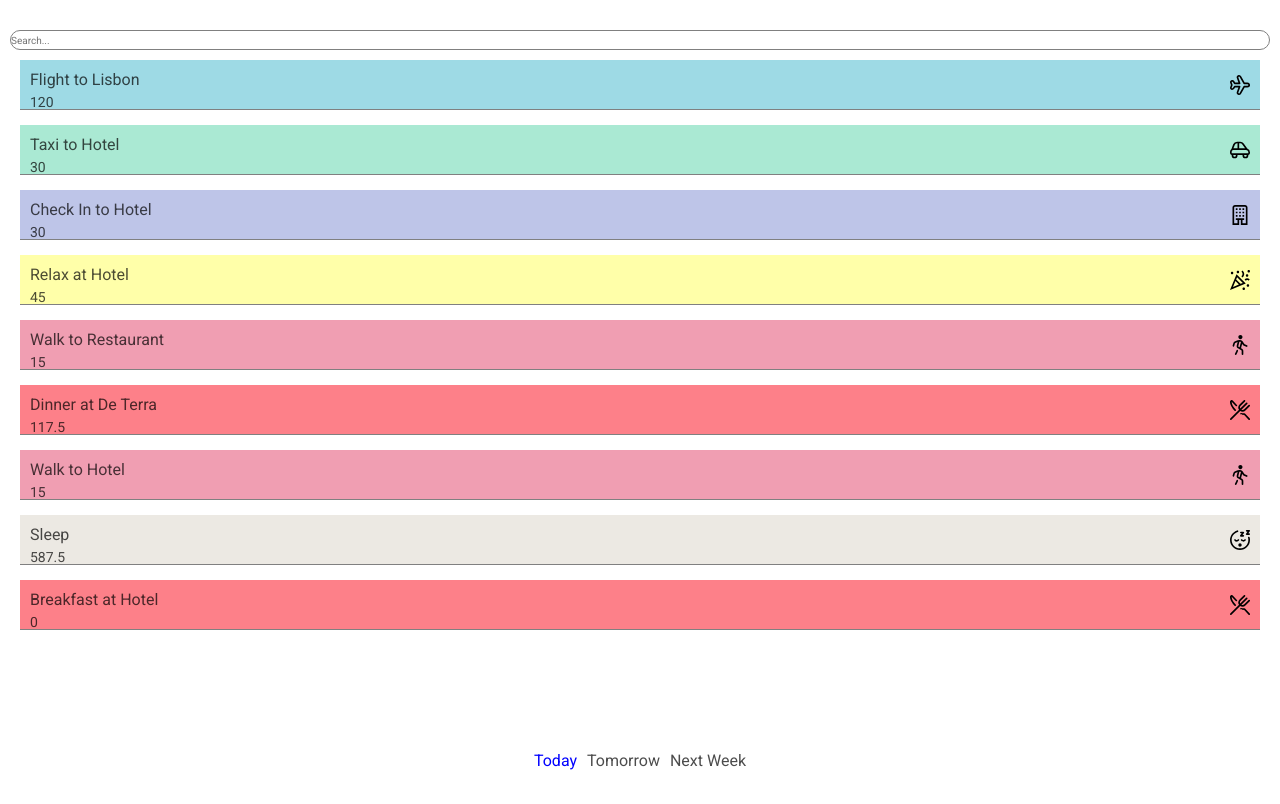
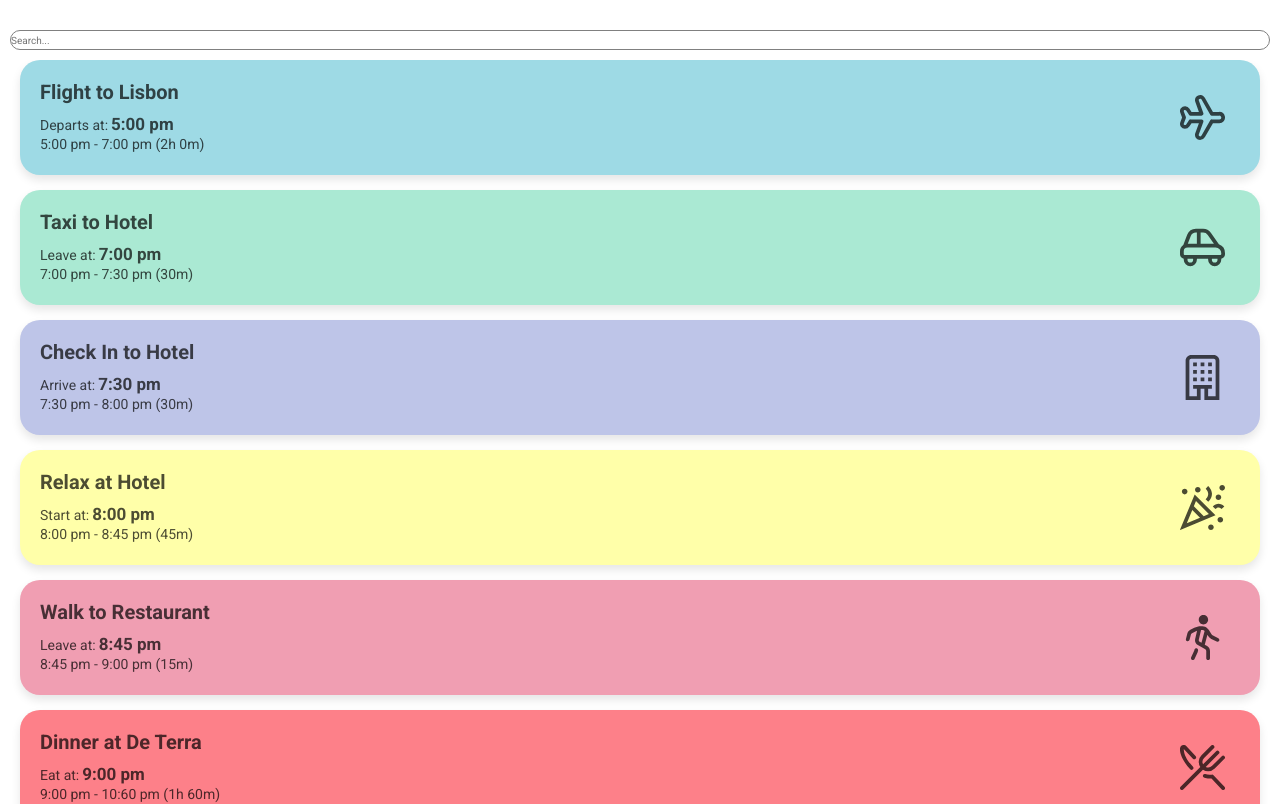
Before and after one commit to chase-manning/itinerary-app, a React (Create React App) app: page / in a window 1280 px wide. Shown: the top 804 px of the page. Built offline with nearby package versions, Linux system fonts and the light colour scheme.

Commit message:
:rocket: add itinerary items display

```diff
--- a/src/components/ItineraryItem.tsx
+++ b/src/components/ItineraryItem.tsx
@@ -1,16 +1,19 @@
 import styled from "styled-components";
-import { Itinerary } from "../app/itinerary";
+import { Itinerary, ItineraryType } from "../app/itinerary";
 import getItineraryIcon from "../app/getItineraryIcon";
 import getItineraryColor from "../app/getItineraryColor";
+import formatTime from "../app/formatTime";
+import addMinutes from "../app/addMinutes";
 
 const StyledItineraryItem = styled.div<{ itinerary: Itinerary }>`
   width: 100%;
-  height: 5rem;
+  height: 11.5rem;
   display: flex;
-  padding: 1rem;
+  padding: 2rem;
+  border-radius: 2rem;
   justify-content: space-between;
   align-items: center;
-  border-bottom: solid 1px var(--sub);
+  box-shadow: 0 0.5rem 1rem rgba(0, 0, 0, 0.1);
 
   background: ${({ itinerary }) => getItineraryColor(itinerary.type)};
 `;
@@ -18,17 +21,36 @@ const StyledItineraryItem = styled.div<{ itinerary: Itinerary }>`
 const TextSection = styled.div`
   display: flex;
   flex-direction: column;
-  gap: 0.5rem;
+  justify-content: space-between;
   height: 100%;
   flex: 1;
 `;
 
+const TextSubSection = styled.div`
+  display: flex;
+  flex-direction: column;
+  gap: 0.3rem;
+`;
+
+const TextSubSubSection = styled.div`
+  display: flex;
+  align-items: flex-end;
+`;
+
 const Header = styled.div`
-  font-size: 1.6rem;
+  font-size: 2rem;
+  font-weight: 600;
+`;
+
+const Subheader = styled.div`
+  font-size: 1.4rem;
 `;
 
 const Time = styled.div`
-  font-size: 1.4rem;
+  font-size: 1.7rem;
+  font-weight: 600;
+  margin-left: 0.3rem;
+  line-height: 1;
 `;
 
 const IconSection = styled.div`
@@ -37,11 +59,12 @@ const IconSection = styled.div`
   justify-content: center;
   align-items: center;
   margin-left: 1rem;
+  padding: 1.5rem;
 `;
 
 const Icon = styled.img`
-  width: 2rem;
-  height: 2rem;
+  height: 100%;
+  opacity: 0.7;
 `;
 
 interface Props {
@@ -49,11 +72,40 @@ interface Props {
 }
 
 const ItineraryItem = ({ itinerary }: Props) => {
+  const getStartTimeText = (type: ItineraryType) => {
+    if (type === ItineraryType.Flight) return "Departs at";
+    if (type === ItineraryType.Drive) return "Leave at";
+    if (type === ItineraryType.CheckIn) return "Arrive at";
+    if (type === ItineraryType.CheckOut) return "Check out at";
+    if (type === ItineraryType.Activity) return "Start at";
+    if (type === ItineraryType.Walk) return "Leave at";
+    if (type === ItineraryType.Sleep) return "Sleep at";
+    if (type === ItineraryType.Train) return "Leave at";
+    if (type === ItineraryType.Bus) return "Leave at";
+    if (type === ItineraryType.Food) return "Eat at";
+    throw new Error("Invalid itinerary type");
+  };
+
   return (
     <StyledItineraryItem itinerary={itinerary}>
       <TextSection>
         <Header>{itinerary.title}</Header>
-        <Time>{itinerary.fixedDuration}</Time>
+        <TextSubSection>
+          <TextSubSubSection>
+            <Subheader>{`${getStartTimeText(itinerary.type)}: `}</Subheader>
+            <Time> {formatTime(itinerary.fixedStart!)}</Time>
+          </TextSubSubSection>
+          <Subheader>{`${formatTime(itinerary.fixedStart!)} - ${formatTime(
+            addMinutes(itinerary.fixedStart!, itinerary.fixedDuration!)
+          )} (${
+            Math.floor(itinerary.fixedDuration! / 60) > 0
+              ? `${Math.floor(itinerary.fixedDuration! / 60)}h `
+              : ""
+          }${
+            Math.round((itinerary.fixedDuration! % 60) / 5) * 5
+          }m)`}</Subheader>
+          <Subheader>{``}</Subheader>
+        </TextSubSection>
       </TextSection>
       <IconSection>
         <Icon src={getItineraryIcon(itinerary.type)} alt="icon" />
```
